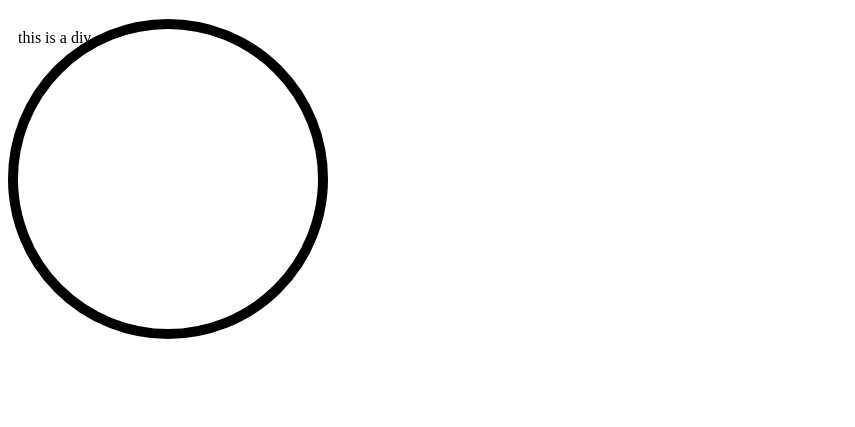
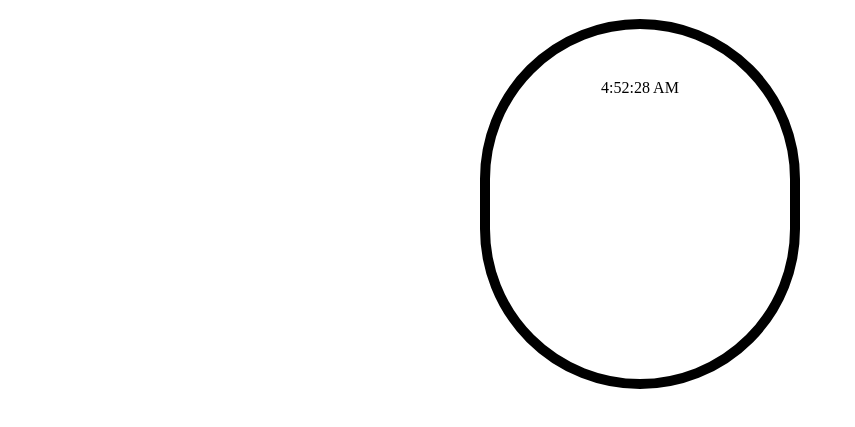
Before and after one commit to deepak-077/Web-Dev, a plain HTML site: page 07_projects/clock/clock.html in a window 1280 px wide. Shown: the part 61-488 px from the top of the page, without its empty margins (0-855 px from the left). Drawn offline with Linux system fonts and the light colour scheme.

Commit message:
null error fixed

```diff
--- a/07_projects/clock/clock.html
+++ b/07_projects/clock/clock.html
@@ -8,15 +8,21 @@
         div{
             height:300px;
             width:300px;
+
             border:10px solid black;
             border-radius: 200px;
+            padding-top:50px;
+            text-align: center;
+            margin:auto;
+            /* transform:; */
+
         }
     </style>
 
 </head>
 <body>
     <h1>current time is</h1>
-    <div class="clck"> this is a div</div>
+    <div class="clck" id="clock"> this is a div</div>
 
 
 
```
